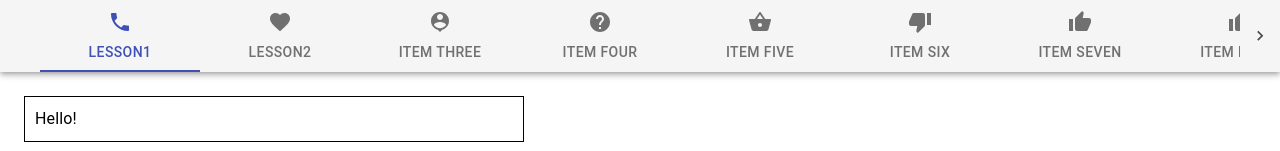
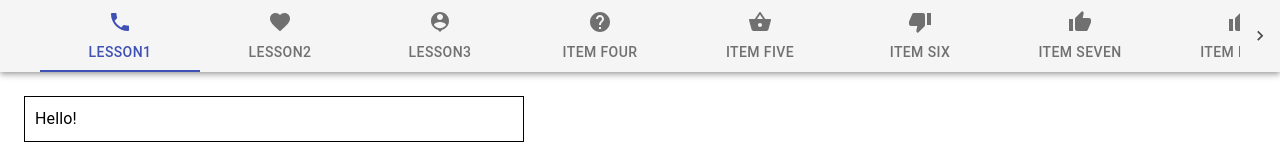
Before and after one commit to oleggerus/react-app, a React app: page / in a window 1280 px wide. Shown: the top 151 px of the page. Built offline with nearby package versions, Linux system fonts and the light colour scheme.

Commit message:
lesson 3 template

```diff
--- a/src/Components/ScrollableTabs.js
+++ b/src/Components/ScrollableTabs.js
@@ -16,6 +16,7 @@ import Box from "@material-ui/core/Box";
 
 import Lesson1 from "./Lesson1";
 import Lesson2 from "./Lesson2";
+import Lesson3 from "./Lesson3";
 
 function TabPanel(props) {
   const { children, value, index, ...other } = props;
@@ -80,7 +81,7 @@ function ScrollableTabs() {
         >
           <Tab label="Lesson1" icon={<PhoneIcon />} {...a11yProps(0)} />
           <Tab label="Lesson2" icon={<FavoriteIcon />} {...a11yProps(1)} />
-          <Tab label="Item Three" icon={<PersonPinIcon />} {...a11yProps(2)} />
+          <Tab label="Lesson3" icon={<PersonPinIcon />} {...a11yProps(2)} />
           <Tab label="Item Four" icon={<HelpIcon />} {...a11yProps(3)} />
           <Tab label="Item Five" icon={<ShoppingBasket />} {...a11yProps(4)} />
           <Tab label="Item Six" icon={<ThumbDown />} {...a11yProps(5)} />
@@ -96,7 +97,7 @@ function ScrollableTabs() {
         <Lesson2 />
       </TabPanel>
       <TabPanel value={value} index={2}>
-        Item Three
+        <Lesson3 />
       </TabPanel>
       <TabPanel value={value} index={3}>
         Item Four
--- a/src/components/Lesson2/index.css
+++ b/src/components/Lesson2/index.css
@@ -12,8 +12,6 @@
 .expandable-text-container > * + * {
   margin-top: 10px;
 }
-.expandable-text-container .expandable-text-container__text {
-}
 .expandable-text-container .expandable-text-container__extra-text {
   font-size: 0.8em;
   padding-left: 5px;
--- /dev/null
+++ b/src/components/Lesson3/index.js
@@ -0,0 +1,20 @@
+import React from "react";
+
+const WithRef = ({ prop1, prop2, ...rest }) => {
+  return <div>WithRef</div>;
+};
+
+const WithForwardRef = ({
+  prop1,
+  prop2,
+  thisPropContainsForwardedRef,
+  ...rest
+}) => {
+  return <div>WithForwardRef</div>;
+};
+
+const WorkingWithChildrenAndAnimals = ({ children }) => {};
+
+const Main = () => {};
+
+export default Main;
```
Also changed, not shown: src/components/Lesson3/index.css (added).
